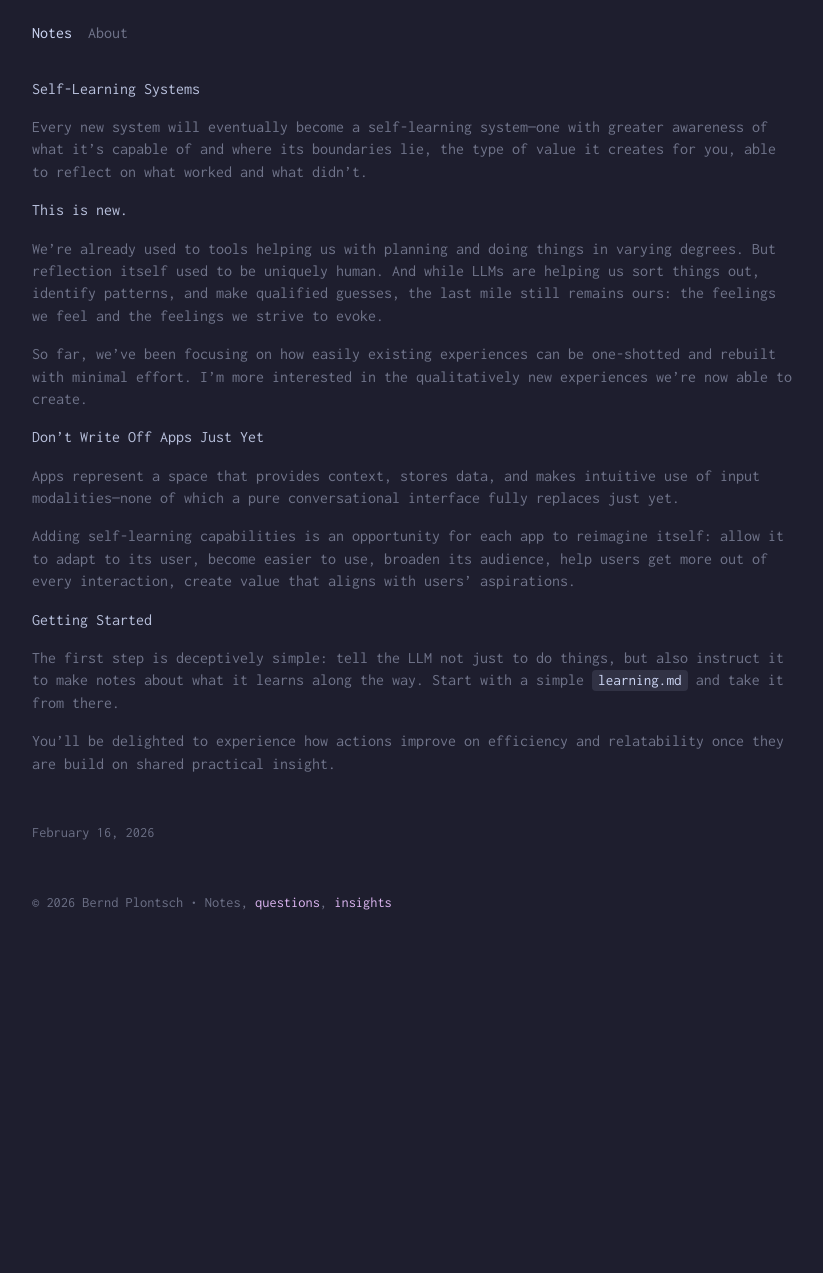
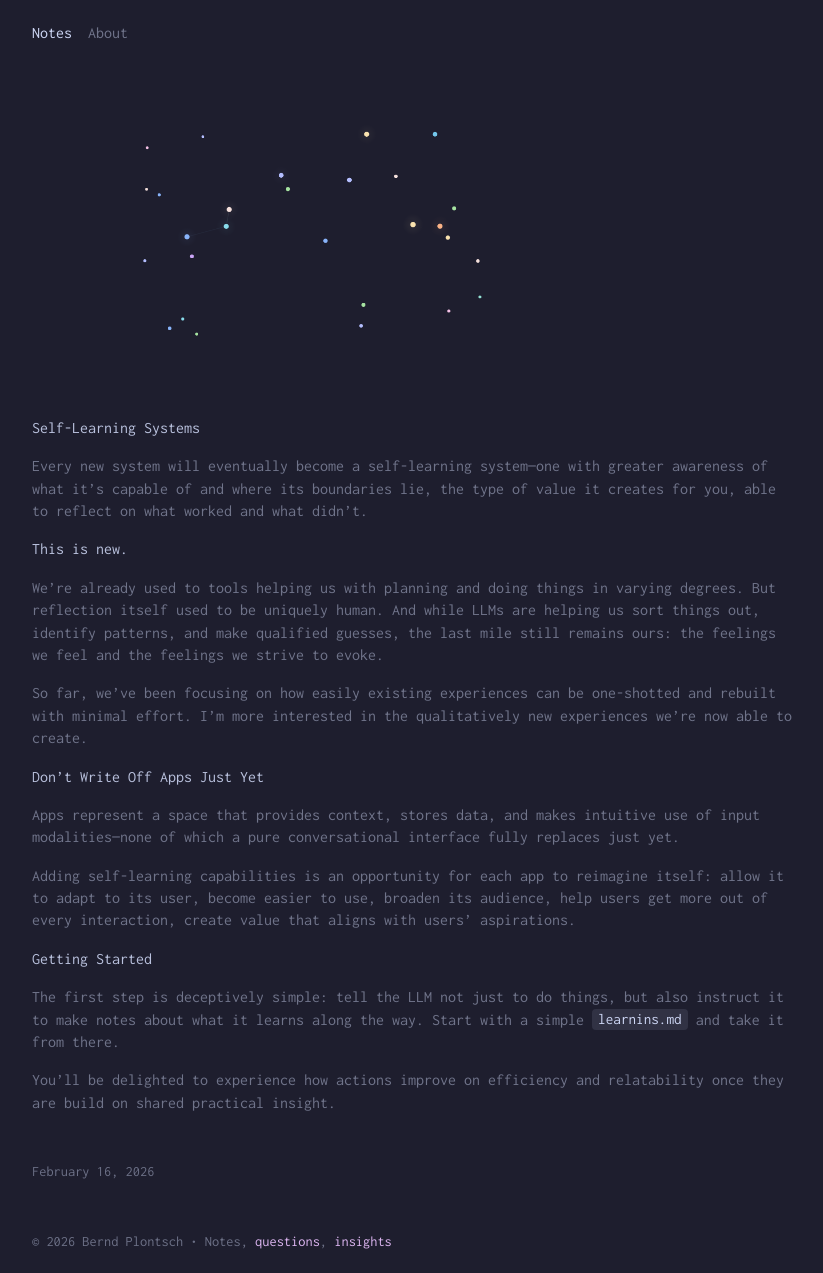
Before and after one commit to berndpl/notes-plontsch, a Jekyll site: the page built from _posts/2026/2026-02-16-self-learning-systems.md, in a window 1280 px wide. Shown: the whole page, without its empty margins (228-1051 px from the left). Built offline with Jekyll 4.4.1, drawn with Linux system fonts in a browser that asks for light colours; our own code applies the rules of GitHub Pages for plain Markdown files; before the commit the page ends 934 px from its top, so only the background shows below that; some of the changed lines change nothing that is shown.

Commit message:
Add self-learning systems visualization script and fix typo in instructions

```diff
--- a/_posts/2026/2026-02-16-self-learning-systems.md
+++ b/_posts/2026/2026-02-16-self-learning-systems.md
@@ -1,5 +1,6 @@
 ---
 title: "Self-Learning Systems"
+image: /assets/images/2026/2026-02-16-self-learning-systems.js
 ---
 
 Every new system will eventually become a self-learning system—one with greater awareness of what it’s capable of and where its boundaries lie, the type of value it creates for you, able to reflect on what worked and what didn’t.
@@ -18,6 +19,6 @@ Adding self-learning capabilities is an opportunity for each app to reimagine it
 
 ### Getting Started
 
-The first step is deceptively simple: tell the LLM not just to do things, but also instruct it to make notes about what it learns along the way. Start with a simple `learning.md` and take it from there.
+The first step is deceptively simple: tell the LLM not just to do things, but also instruct it to make notes about what it learns along the way. Start with a simple `learnins.md` and take it from there.
 
 You’ll be delighted to experience how actions improve on efficiency and relatability once they are build on shared practical insight.
--- /dev/null
+++ b/assets/images/2026/2026-02-16-self-learning-systems.js
@@ -0,0 +1,489 @@
+// Self-Learning Systems - Adaptive Network Visualization
+// Nodes explore randomly, gradually self-organize into clusters,
+// connections strengthen as patterns emerge, then dissolve and repeat.
+// Represents: exploration → pattern recognition → adaptation → reset.
+(function() {
+    'use strict';
+
+    function initSelfLearningSystems() {
+        const canvas = document.getElementById('2026-02-16-self-learning-systems-canvas');
+        if (!canvas) {
+            console.warn('Self-Learning Systems: Canvas element not found');
+            return;
+        }
+
+        const ctx = canvas.getContext('2d');
+        if (!ctx) {
+            console.error('Self-Learning Systems: Could not get 2D context');
+            return;
+        }
+
+        // Set canvas size to match header images (1200x638)
+        canvas.width = 1200;
+        canvas.height = 638;
+
+        // Color scheme matching the site (Catppuccin Mocha)
+        const colors = {
+            lavender: '#b4befe',
+            blue: '#89b4fa',
+            sapphire: '#74c7ec',
+            sky: '#89dceb',
+            teal: '#94e2d5',
+            green: '#a6e3a1',
+            yellow: '#f9e2af',
+            peach: '#fab387',
+            maroon: '#eba0ac',
+            red: '#f38ba8',
+            mauve: '#cba6f7',
+            pink: '#f5c2e7',
+            rosewater: '#f5e0dc',
+            overlay0: '#6c7086',
+            surface0: '#313244',
+            base: '#1e1e2e'
+        };
+
+        const centerX = canvas.width / 2;
+        const centerY = canvas.height / 2;
+
+        // Node color palette
+        const nodeColorPalette = [
+            colors.lavender,
+            colors.blue,
+            colors.sapphire,
+            colors.sky,
+            colors.teal,
+            colors.green,
+            colors.yellow,
+            colors.peach,
+            colors.mauve,
+            colors.pink,
+            colors.rosewater
+        ];
+
+        // ===== CONFIGURATION =====
+        const config = {
+            numNodes: 28,                // Total nodes in the system
+            nodeSize: 4,                 // Base node radius
+            connectionDistance: 140,     // Max distance for connections
+            connectionOpacity: 0.12,     // Base opacity of connection lines
+
+            // Phase durations (seconds)
+            exploreDuration: 4.0,        // Random wandering phase
+            learnDuration: 5.0,          // Nodes self-organize into clusters
+            settledDuration: 2.5,        // Resting in learned positions
+            fadeDuration: 2.0,           // Fade out before reset
+            restDuration: 1.0,           // Pause before next cycle
+
+            // Movement
+            exploreSpeed: 0.6,           // Speed during exploration
+            driftSpeed: 0.15,            // Gentle drift when settled
+            attractionStrength: 0.012,   // How strongly nodes pull toward targets
+            repulsionDistance: 30,        // Minimum distance between nodes
+            repulsionStrength: 0.8,      // How strongly close nodes push apart
+
+            // Clusters
+            numClusters: 4,              // Number of clusters to form
+            clusterSpread: 60,           // Radius of each cluster
+            clusterRegionRadius: 200,    // How far cluster centers are from canvas center
+
+            // Learning trail
+            trailLength: 8,              // Number of past positions to keep
+            trailOpacity: 0.06           // Opacity of trail dots
+        };
+        // ===== END CONFIGURATION =====
+
+        // Animation state
+        let animationTime = 0;
+        let phase = 'explore'; // 'explore', 'learn', 'settled', 'fading', 'rest'
+        let phaseStartTime = 0;
+        let nodes = [];
+        let clusterCenters = [];
+        let cycleCount = 0;
+
+        // Parse hex color to RGB
+        function hexToRgb(hex) {
+            const result = /^#?([a-f\d]{2})([a-f\d]{2})([a-f\d]{2})$/i.exec(hex);
+            return result ? {
+                r: parseInt(result[1], 16),
+                g: parseInt(result[2], 16),
+                b: parseInt(result[3], 16)
+            } : { r: 180, g: 190, b: 254 };
+        }
+
+        // Easing functions
+        function easeInOutCubic(t) {
+            return t < 0.5 ? 4 * t * t * t : 1 - Math.pow(-2 * t + 2, 3) / 2;
+        }
+
+        function easeOutQuad(t) {
+            return 1 - (1 - t) * (1 - t);
+        }
+
+        // Node class
+        class Node {
+            constructor(index) {
+                this.index = index;
+                this.x = Math.random() * canvas.width * 0.7 + canvas.width * 0.15;
+                this.y = Math.random() * canvas.height * 0.7 + canvas.height * 0.15;
+                this.vx = (Math.random() - 0.5) * config.exploreSpeed;
+                this.vy = (Math.random() - 0.5) * config.exploreSpeed;
+
+                // Visual properties
+                this.colorIndex = Math.floor(Math.random() * nodeColorPalette.length);
+                this.color = nodeColorPalette[this.colorIndex];
+                this.rgb = hexToRgb(this.color);
+                this.opacity = 1;
+                this.size = config.nodeSize;
+
+                // Learning state
+                this.targetX = this.x;
+                this.targetY = this.y;
+                this.clusterIndex = -1;
+                this.learned = 0; // 0 to 1, how "learned" this node is
+
+                // Trail
+                this.trail = [];
+
+                // Wander angle for organic movement
+                this.wanderAngle = Math.random() * Math.PI * 2;
+                this.wanderSpeed = 0.5 + Math.random() * 0.5;
+            }
+
+            recordTrail() {
+                this.trail.push({ x: this.x, y: this.y });
+                if (this.trail.length > config.trailLength) {
+                    this.trail.shift();
+                }
+            }
+        }
+
+        // Generate random cluster positions for this cycle
+        function generateClusters() {
+            clusterCenters = [];
+            const angleOffset = Math.random() * Math.PI * 2;
+
+            for (let i = 0; i < config.numClusters; i++) {
+                const angle = angleOffset + (Math.PI * 2 / config.numClusters) * i;
+                // Add some randomness to cluster positions
+                const radius = config.clusterRegionRadius * (0.7 + Math.random() * 0.6);
+                clusterCenters.push({
+                    x: centerX + Math.cos(angle) * radius + (Math.random() - 0.5) * 60,
+                    y: centerY + Math.sin(angle) * radius + (Math.random() - 0.5) * 40
+                });
+            }
+        }
+
+        // Assign nodes to clusters and set target positions
+        function assignClusters() {
+            // Assign each node to a cluster
+            nodes.forEach((node, i) => {
+                node.clusterIndex = i % config.numClusters;
+                const cluster = clusterCenters[node.clusterIndex];
+
+                // Target position within cluster, with some spread
+                const angle = Math.random() * Math.PI * 2;
+                const dist = Math.random() * config.clusterSpread;
+                node.targetX = cluster.x + Math.cos(angle) * dist;
+                node.targetY = cluster.y + Math.sin(angle) * dist;
+            });
+        }
+
+        // Initialize nodes
+        function initNodes() {
+            nodes = [];
+            for (let i = 0; i < config.numNodes; i++) {
+                nodes.push(new Node(i));
+            }
+            generateClusters();
+            assignClusters();
+            phase = 'explore';
+            phaseStartTime = animationTime;
+            cycleCount++;
+        }
+
+        // Keep nodes within bounds with soft boundary
+        function constrainToBounds(node) {
+            const margin = 40;
+            const bounce = 0.02;
+
+            if (node.x < margin) { node.vx += bounce; }
+            if (node.x > canvas.width - margin) { node.vx -= bounce; }
+            if (node.y < margin) { node.vy += bounce; }
+            if (node.y > canvas.height - margin) { node.vy -= bounce; }
+        }
+
+        // Apply repulsion between close nodes
+        function applyRepulsion(node) {
+            nodes.forEach(other => {
+                if (other === node) return;
+                const dx = node.x - other.x;
+                const dy = node.y - other.y;
+                const dist = Math.sqrt(dx * dx + dy * dy);
+
+                if (dist < config.repulsionDistance && dist > 0) {
+                    const force = (config.repulsionDistance - dist) / config.repulsionDistance * config.repulsionStrength;
+                    node.vx += (dx / dist) * force * 0.01;
+                    node.vy += (dy / dist) * force * 0.01;
+                }
+            });
+        }
+
+        // Update explore phase - random wandering
+        function updateExplore(node, deltaTime) {
+            // Organic wandering using angle variation
+            node.wanderAngle += (Math.random() - 0.5) * 1.5 * deltaTime;
+            node.vx += Math.cos(node.wanderAngle) * config.exploreSpeed * deltaTime * 0.3;
+            node.vy += Math.sin(node.wanderAngle) * config.exploreSpeed * deltaTime * 0.3;
+
+            // Damping
+            node.vx *= 0.98;
+            node.vy *= 0.98;
+
+            // Speed limit
+            const speed = Math.sqrt(node.vx * node.vx + node.vy * node.vy);
+            const maxSpeed = config.exploreSpeed * 1.5;
+            if (speed > maxSpeed) {
+                node.vx = (node.vx / speed) * maxSpeed;
+                node.vy = (node.vy / speed) * maxSpeed;
+            }
+        }
+
+        // Update learn phase - attract toward targets
+        function updateLearn(node, deltaTime, progress) {
+            // Attraction toward target position, increasing with progress
+            const attraction = config.attractionStrength * easeInOutCubic(progress);
+            const dx = node.targetX - node.x;
+            const dy = node.targetY - node.y;
+
+            node.vx += dx * attraction;
+            node.vy += dy * attraction;
+
+            // Increase damping as learning progresses
+            const damping = 0.96 - progress * 0.06;
+            node.vx *= damping;
+            node.vy *= damping;
+
+            // Update learned state
+            const dist = Math.sqrt(dx * dx + dy * dy);
+            node.learned = Math.min(1, 1 - dist / 300);
+        }
+
+        // Update settled phase - gentle drift
+        function updateSettled(node, deltaTime) {
+            // Very gentle oscillation around target
+            const dx = node.targetX - node.x;
+            const dy = node.targetY - node.y;
+
+            node.vx += dx * 0.003;
+            node.vy += dy * 0.003;
+            node.vx *= 0.95;
+            node.vy *= 0.95;
+
+            node.learned = 1;
+        }
+
+        // Main update
+        function update(deltaTime) {
+            animationTime += deltaTime;
+
+            const phaseElapsed = animationTime - phaseStartTime;
+
+            switch (phase) {
+                case 'explore':
+                    if (phaseElapsed >= config.exploreDuration) {
+                        phase = 'learn';
+                        phaseStartTime = animationTime;
+                    }
+                    nodes.forEach(node => {
+                        updateExplore(node, deltaTime);
+                        applyRepulsion(node);
+                        constrainToBounds(node);
+                        node.learned = 0;
+                    });
+                    break;
+
+                case 'learn':
+                    const learnProgress = Math.min(1, phaseElapsed / config.learnDuration);
+                    if (phaseElapsed >= config.learnDuration) {
+                        phase = 'settled';
+                        phaseStartTime = animationTime;
+                    }
+                    nodes.forEach(node => {
+                        updateLearn(node, deltaTime, learnProgress);
+                        applyRepulsion(node);
+                        constrainToBounds(node);
+                    });
+                    break;
+
+                case 'settled':
+                    if (phaseElapsed >= config.settledDuration) {
+                        phase = 'fading';
+                        phaseStartTime = animationTime;
+                    }
+                    nodes.forEach(node => {
+                        updateSettled(node, deltaTime);
+                        applyRepulsion(node);
+                    });
+                    break;
+
+                case 'fading':
+                    const fadeProgress = Math.min(1, phaseElapsed / config.fadeDuration);
+                    nodes.forEach(node => {
+                        node.opacity = 1 - easeInOutCubic(fadeProgress);
+                        updateSettled(node, deltaTime);
+                    });
+                    if (phaseElapsed >= config.fadeDuration) {
+                        phase = 'rest';
+                        phaseStartTime = animationTime;
+                    }
+                    break;
+
+                case 'rest':
+                    if (phaseElapsed >= config.restDuration) {
+                        initNodes();
+                    }
+                    break;
+            }
+
+            // Apply velocity and record trail
+            nodes.forEach(node => {
+                node.x += node.vx;
+                node.y += node.vy;
+
+                // Record trail every few frames
+                if (Math.random() < 0.3) {
+                    node.recordTrail();
+                }
+            });
+        }
+
+        // Draw connection lines between nearby nodes
+        function drawConnections() {
+            nodes.forEach((nodeA, i) => {
+                for (let j = i + 1; j < nodes.length; j++) {
+                    const nodeB = nodes[j];
+                    const dx = nodeA.x - nodeB.x;
+                    const dy = nodeA.y - nodeB.y;
+                    const dist = Math.sqrt(dx * dx + dy * dy);
+
+                    if (dist < config.connectionDistance) {
+                        // Stronger connections between same-cluster nodes
+                        const sameCluster = nodeA.clusterIndex === nodeB.clusterIndex;
+                        const clusterBonus = sameCluster ? 1.5 : 0.4;
+
+                        // Connection strength based on distance and learning state
+                        const distFactor = 1 - dist / config.connectionDistance;
+                        const learnFactor = (nodeA.learned + nodeB.learned) / 2;
+                        const opacity = Math.min(nodeA.opacity, nodeB.opacity)
+                            * config.connectionOpacity
+                            * distFactor
+                            * (0.3 + learnFactor * 0.7)
+                            * clusterBonus;
+
+                        if (opacity <= 0.005) return;
+
+                        // Blend colors of the two nodes
+                        const rgb = {
+                            r: (nodeA.rgb.r + nodeB.rgb.r) / 2,
+                            g: (nodeA.rgb.g + nodeB.rgb.g) / 2,
+                            b: (nodeA.rgb.b + nodeB.rgb.b) / 2
+                        };
+
+                        ctx.strokeStyle = `rgba(${rgb.r}, ${rgb.g}, ${rgb.b}, ${opacity})`;
+                        ctx.lineWidth = sameCluster ? 1.2 : 0.6;
+                        ctx.beginPath();
+                        ctx.moveTo(nodeA.x, nodeA.y);
+                        ctx.lineTo(nodeB.x, nodeB.y);
+                        ctx.stroke();
+                    }
+                }
+            });
+        }
+
+        // Draw node trails
+        function drawTrails() {
+            nodes.forEach(node => {
+                if (node.opacity <= 0) return;
+
+                node.trail.forEach((pos, i) => {
+                    const trailOpacity = (i / node.trail.length) * config.trailOpacity * node.opacity;
+                    if (trailOpacity <= 0.003) return;
+
+                    ctx.fillStyle = `rgba(${node.rgb.r}, ${node.rgb.g}, ${node.rgb.b}, ${trailOpacity})`;
+                    ctx.beginPath();
+                    ctx.arc(pos.x, pos.y, 2, 0, Math.PI * 2);
+                    ctx.fill();
+                });
+            });
+        }
+
+        // Draw a single node
+        function drawNode(node) {
+            if (node.opacity <= 0) return;
+
+            // Size grows slightly as node learns
+            const learnedSize = config.nodeSize + node.learned * 1.5;
+
+            // Subtle glow for learned nodes
+            if (node.learned > 0.5 && node.opacity > 0) {
+                const glowOpacity = node.opacity * node.learned * 0.08;
+                const gradient = ctx.createRadialGradient(
+                    node.x, node.y, 0,
+                    node.x, node.y, learnedSize * 4
+                );
+                gradient.addColorStop(0, `rgba(${node.rgb.r}, ${node.rgb.g}, ${node.rgb.b}, ${glowOpacity})`);
+                gradient.addColorStop(1, `rgba(${node.rgb.r}, ${node.rgb.g}, ${node.rgb.b}, 0)`);
+                ctx.fillStyle = gradient;
+                ctx.beginPath();
+                ctx.arc(node.x, node.y, learnedSize * 4, 0, Math.PI * 2);
+                ctx.fill();
+            }
+
+            // Draw the node
+            ctx.fillStyle = node.color;
+            ctx.globalAlpha = node.opacity;
+            ctx.beginPath();
+            ctx.arc(node.x, node.y, learnedSize, 0, Math.PI * 2);
+            ctx.fill();
+            ctx.globalAlpha = 1;
+        }
+
+        // Main draw function
+        function draw() {
+            // Clear canvas
+            ctx.fillStyle = colors.base;
+            ctx.fillRect(0, 0, canvas.width, canvas.height);
+
+            // Draw layers: trails → connections → nodes
+            drawTrails();
+            drawConnections();
+            nodes.forEach(drawNode);
+        }
+
+        // Animation loop
+        let lastTime = 0;
+        function animate(currentTime) {
+            const deltaTime = lastTime ? (currentTime - lastTime) / 1000 : 0.016;
+            lastTime = currentTime;
+
+            // Cap delta to prevent jumps on tab switch
+            const cappedDelta = Math.min(deltaTime, 0.1);
+
+            update(cappedDelta);
+            draw();
+
+            requestAnimationFrame(animate);
+        }
+
+        // Initialize and start
+        initNodes();
+        requestAnimationFrame(animate);
+    }
+
+    // Initialize when DOM is ready
+    if (document.readyState === 'loading') {
+        document.addEventListener('DOMContentLoaded', initSelfLearningSystems);
+    } else {
+        initSelfLearningSystems();
+    }
+})();
```
